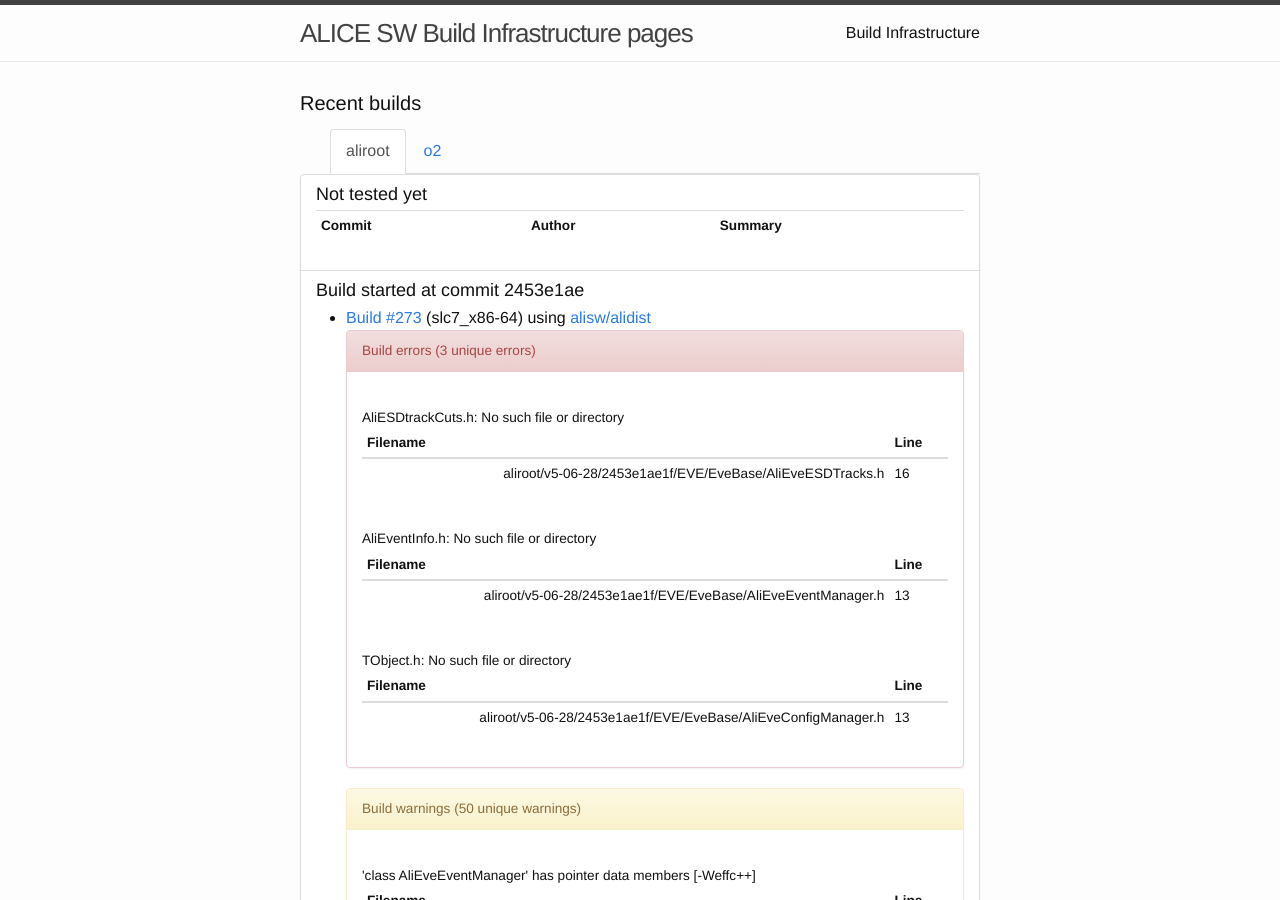
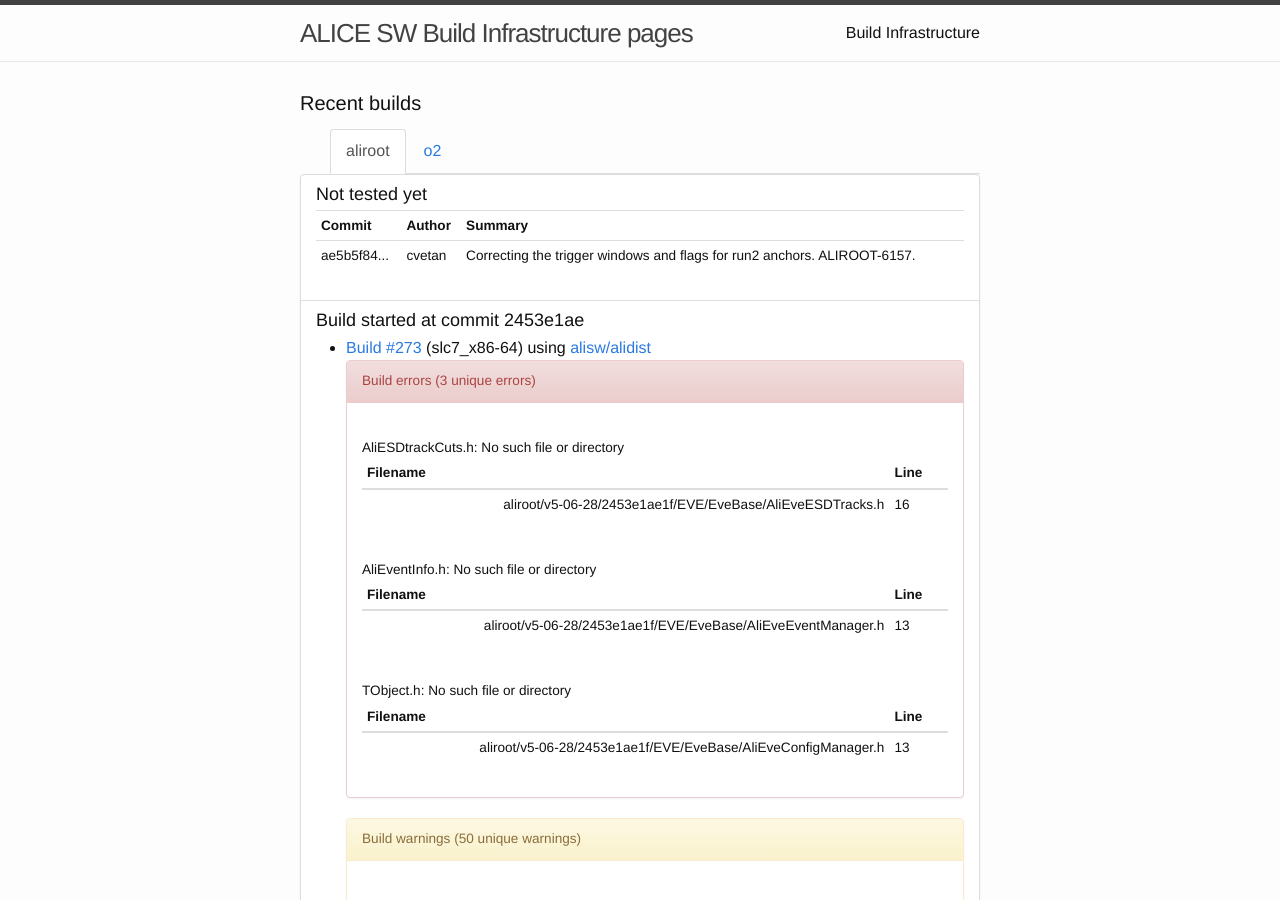
Before and after one commit to alisw/alisw.github.io, a Jekyll site: the page built from index.html, in a window 1280 px wide and 900 px high. Built offline with Jekyll 4.4.1, drawn with Linux system fonts in a browser that asks for light colours; nearby versions of some CDN libraries.

Commit message:
Updated results.

```diff
--- a/_data/commits-aliroot-master.yaml
+++ b/_data/commits-aliroot-master.yaml
@@ -1,3 +1,8 @@
+-
+ commit: "ae5b5f84d53d84420e26ae6dd337a1a9952936d1"
+ message: >-
+    Correcting the trigger windows and flags for run2 anchors. ALIROOT-6157.
+ author: !!str cvetan
 -
  commit: "2453e1ae1f370727deca2975a85b72109705e50b"
  message: >-
```
